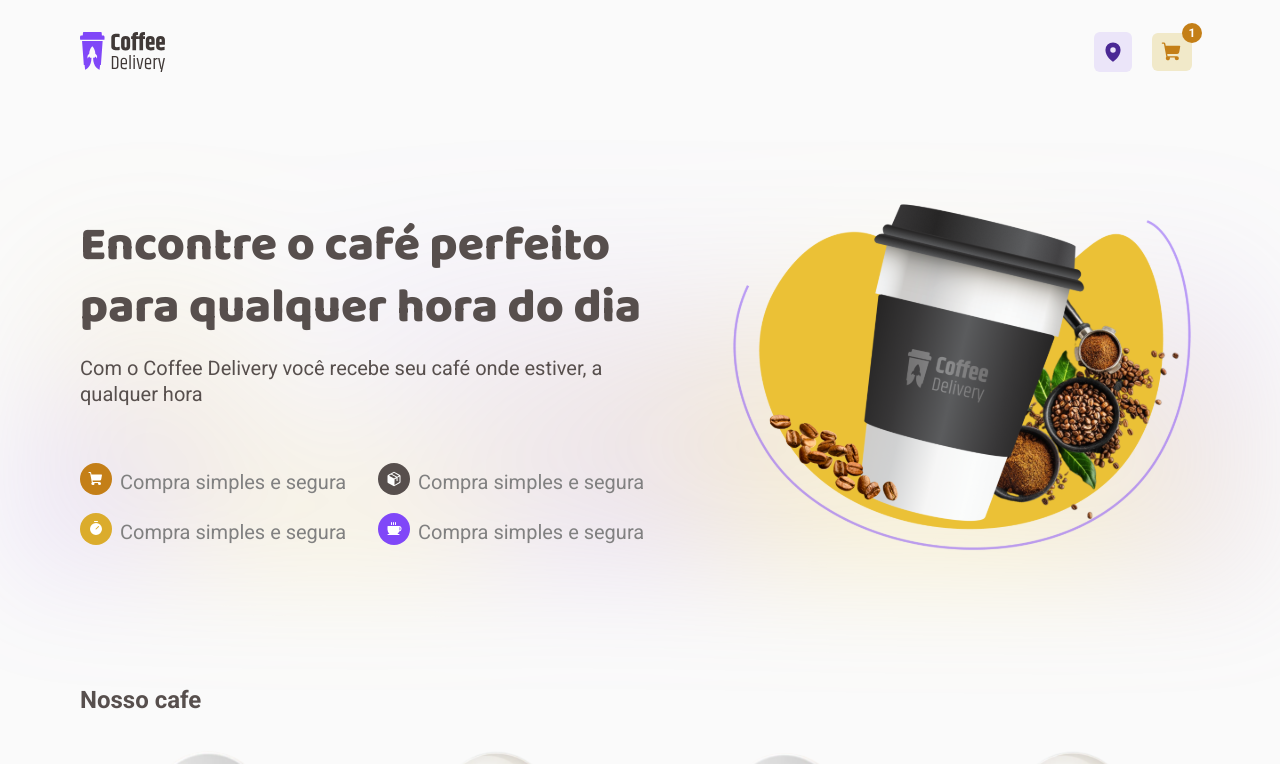
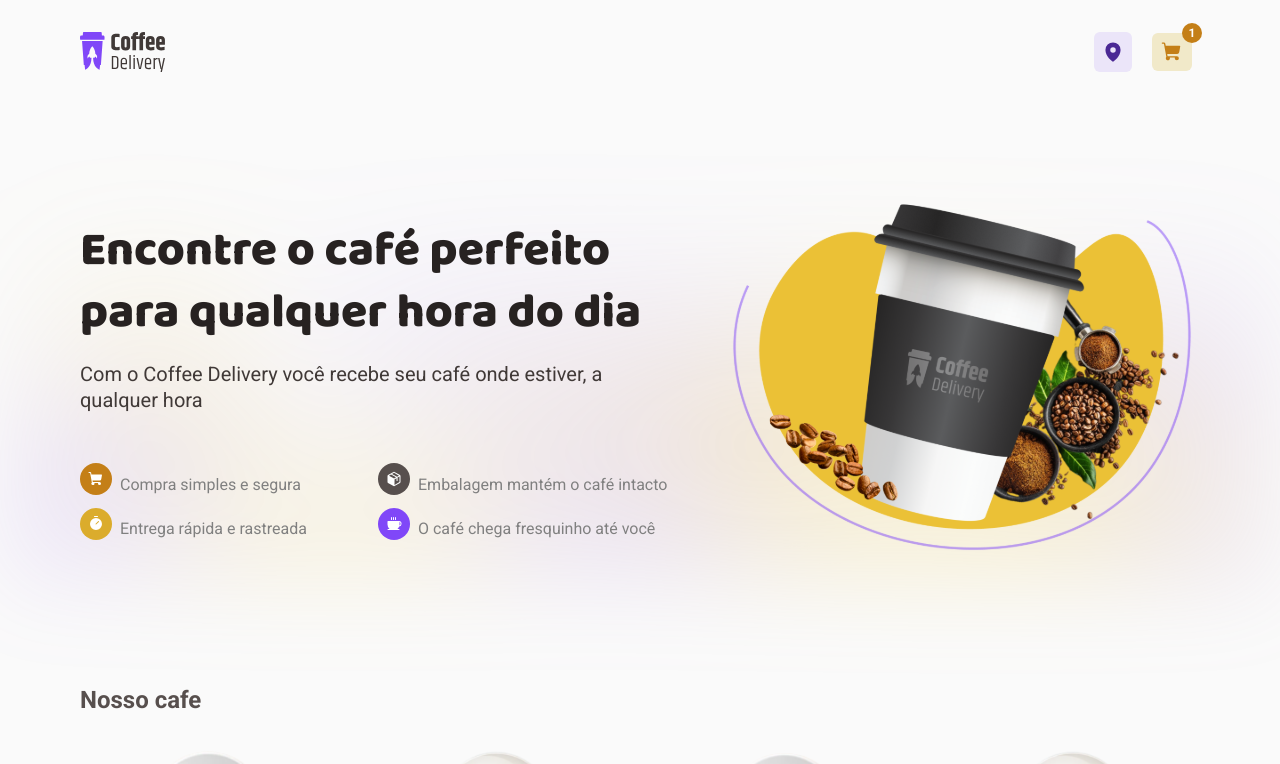
Before and after one commit to rocketseat-study-projects/coffee-delivery, a React (Vite) app: page / in a window 1280 px wide. Shown: the top 764 px of the page. Built offline with nearby package versions, Linux system fonts and the light colour scheme; no server answers; data requests are answered from the project's data file.

Commit message:
intro tweaks

```diff
--- a/src/pages/Home/components/Intro/index.tsx
+++ b/src/pages/Home/components/Intro/index.tsx
@@ -26,21 +26,21 @@ export function Intro() {
               <Icon variant="gray">
                 <Package size={16} weight="fill" />
               </Icon>
-              <p>Compra simples e segura</p>
+              <p>Embalagem mantém o café intacto</p>
             </Item>
 
             <Item>
               <Icon variant="yellow">
                 <Timer size={16} weight="fill" />
               </Icon>
-              <p>Compra simples e segura</p>
+              <p>Entrega rápida e rastreada</p>
             </Item>
 
             <Item>
               <Icon variant="purple">
                 <Coffee size={16} weight="fill" />
               </Icon>
-              <p>Compra simples e segura</p>
+              <p>O café chega fresquinho até você</p>
             </Item>
           </IntroItens>
         </IntroContent>
--- a/src/pages/Home/components/Intro/styles.ts
+++ b/src/pages/Home/components/Intro/styles.ts
@@ -8,7 +8,7 @@ export const IntroBanner = styled.div`
   width: 100%;
   left: 0;
 
-  filter: blur(50px);
+  filter: blur(40px);
   background-image: url(${backgroundIntro});
   background-size: cover;
   z-index: -1;
@@ -17,7 +17,7 @@ export const IntroBanner = styled.div`
 export const IntroContainer = styled.section`
   padding: 0 0 5.75rem 0;
   width: 100%;
-  gap: 56px;
+  gap: 3.5rem;
   margin-top: 5.875rem;
   display: flex;
   align-items: center;
@@ -32,14 +32,16 @@ export const IntroContent = styled.div`
     font-family: "Baloo 2";
     font-style: normal;
     font-weight: 800;
-    font-size: 48px;
+    font-size: 3rem;
     line-height: 130%;
+    color: ${(props) => props.theme["gray-900"]};
   }
 
   p {
     padding-top: 1rem;
-    font-size: 20px;
+    font-size: 1.25rem;
     line-height: 130%;
+    color: ${(props) => props.theme["gray-800"]};
   }
 `;
 interface IntroItensProps {
@@ -61,6 +63,7 @@ export const Item = styled.div`
 
   p {
     color: gray;
+    font-size: 1rem;
   }
 `;
 
```
